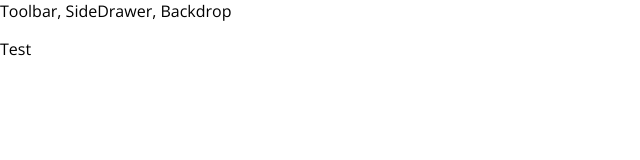
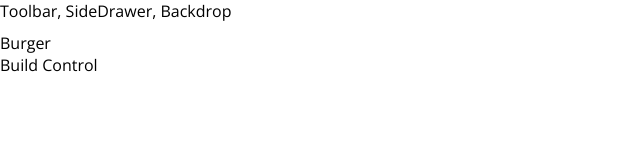
Before and after one commit to wongprom/REACT_Burger-Builder, a React app: page / in a window 1280 px wide. Shown: the top 160 px of the page, without its empty margins (0-640 px from the left). Built offline with nearby package versions, Linux system fonts and the light colour scheme.

Commit message:
Add BurgerBuilder class component. Add Layout.css to style Layout.js

```diff
--- a/src/App.js
+++ b/src/App.js
@@ -1,12 +1,12 @@
 import React, { Component } from 'react';
-
 import Layout from './components/Layout/Layout';
+import BurgerBuilder from './containers/BurgerBuilder/BurgerBuilder';
 class App extends Component {
   render() {
     return (
       <div>
         <Layout>
-          <p>Test</p>
+          <BurgerBuilder />
         </Layout>
       </div>
     );
--- /dev/null
+++ b/src/components/Layout/Layout.css
@@ -0,0 +1,3 @@
+.Content {
+  margin-top: 10px;
+}
--- a/src/components/Layout/Layout.js
+++ b/src/components/Layout/Layout.js
@@ -1,11 +1,12 @@
 import React from 'react';
 
 import Aux from '../../hoc/Aux';
+import classes from './Layout.css';
 
-const layout = (props) => (
+const layout = props => (
   <Aux>
     <div>Toolbar, SideDrawer, Backdrop </div>
-    <main>{props.children}</main>
+    <main className={classes.Content}>{props.children}</main>
   </Aux>
 );
 
--- /dev/null
+++ b/src/containers/BurgerBuilder/BurgerBuilder.js
@@ -0,0 +1,15 @@
+import React, { Component } from 'react';
+import Aux from '../../hoc/Aux';
+
+class BurgerBuilder extends Component {
+  render() {
+    return (
+      <Aux>
+        <div>Burger</div>
+        <div>Build Control</div>
+      </Aux>
+    );
+  }
+}
+
+export default BurgerBuilder;
```
